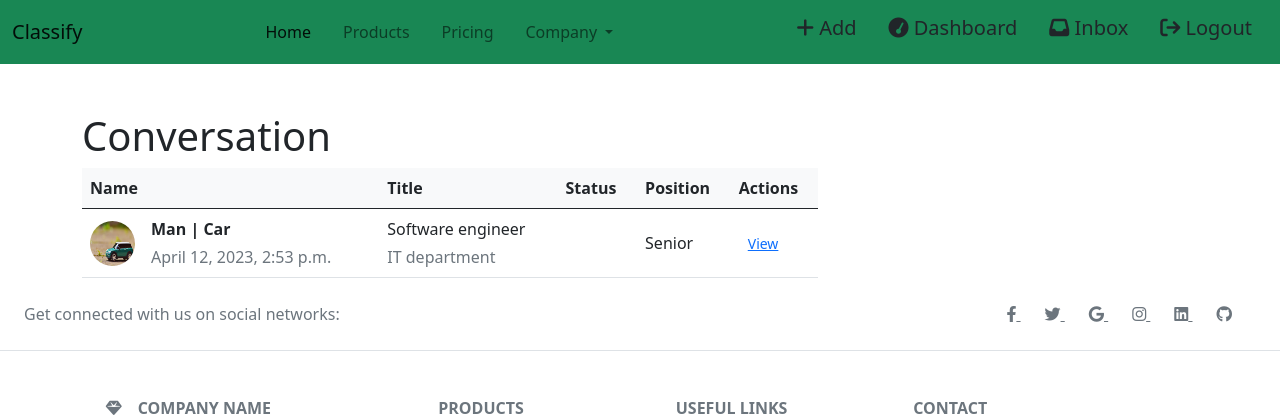
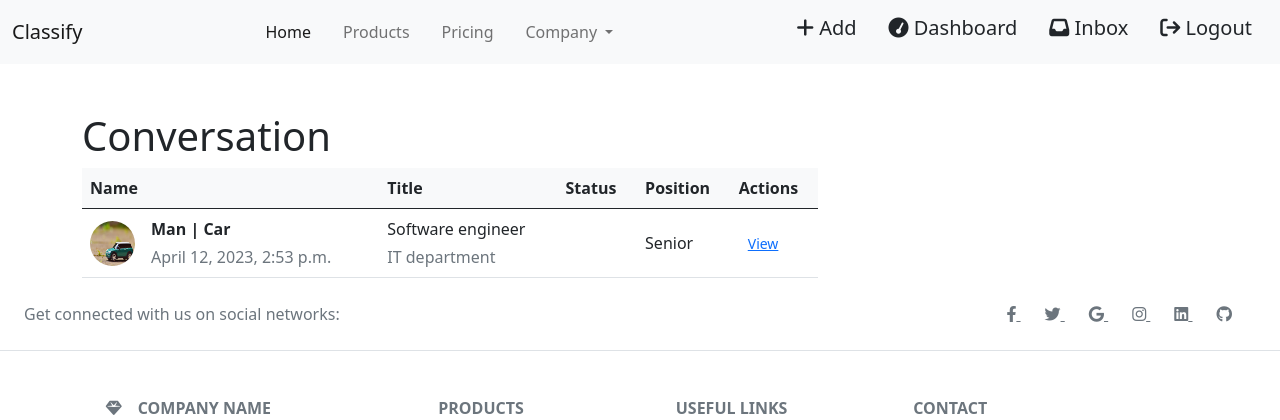
Before and after one commit to rcoffie/classify, a Django app: page /inbox/ in a window 1280 px wide. Shown: the top 420 px of the page. Run offline with Django 3.2, Linux system fonts and the light colour scheme; a user stored in the database is signed in; data comes from the database, SQL or seed files in the repository; some libraries are stand-ins or nearby versions.

Commit message:
updating test

```diff
--- a/core/templates/base.html
+++ b/core/templates/base.html
@@ -20,7 +20,7 @@
   <body>
 
     <!-- navbar -->
-    <nav class="navbar navbar-expand-lg navbar-light bg-success">
+    <nav class="navbar navbar-expand-lg navbar-light bg-light">
     <div class="container-fluid">
       <a class="navbar-brand" href="{% url 'item_list' %}">Classify</a>
       <button class="navbar-toggler" type="button" data-bs-toggle="collapse" data-bs-target="#navbarNavDropdown" aria-controls="navbarNavDropdown" aria-expanded="false" aria-label="Toggle navigation">
```
